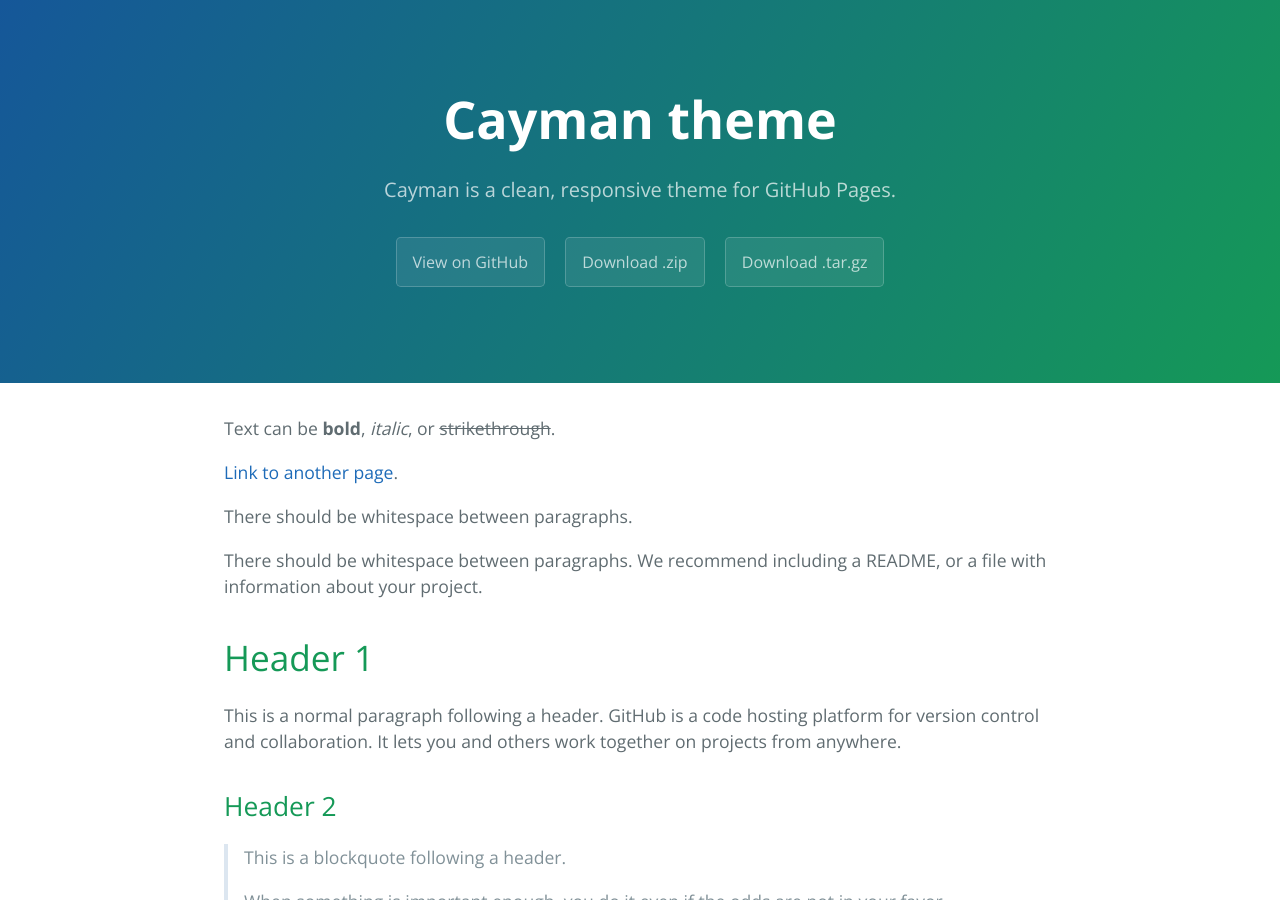
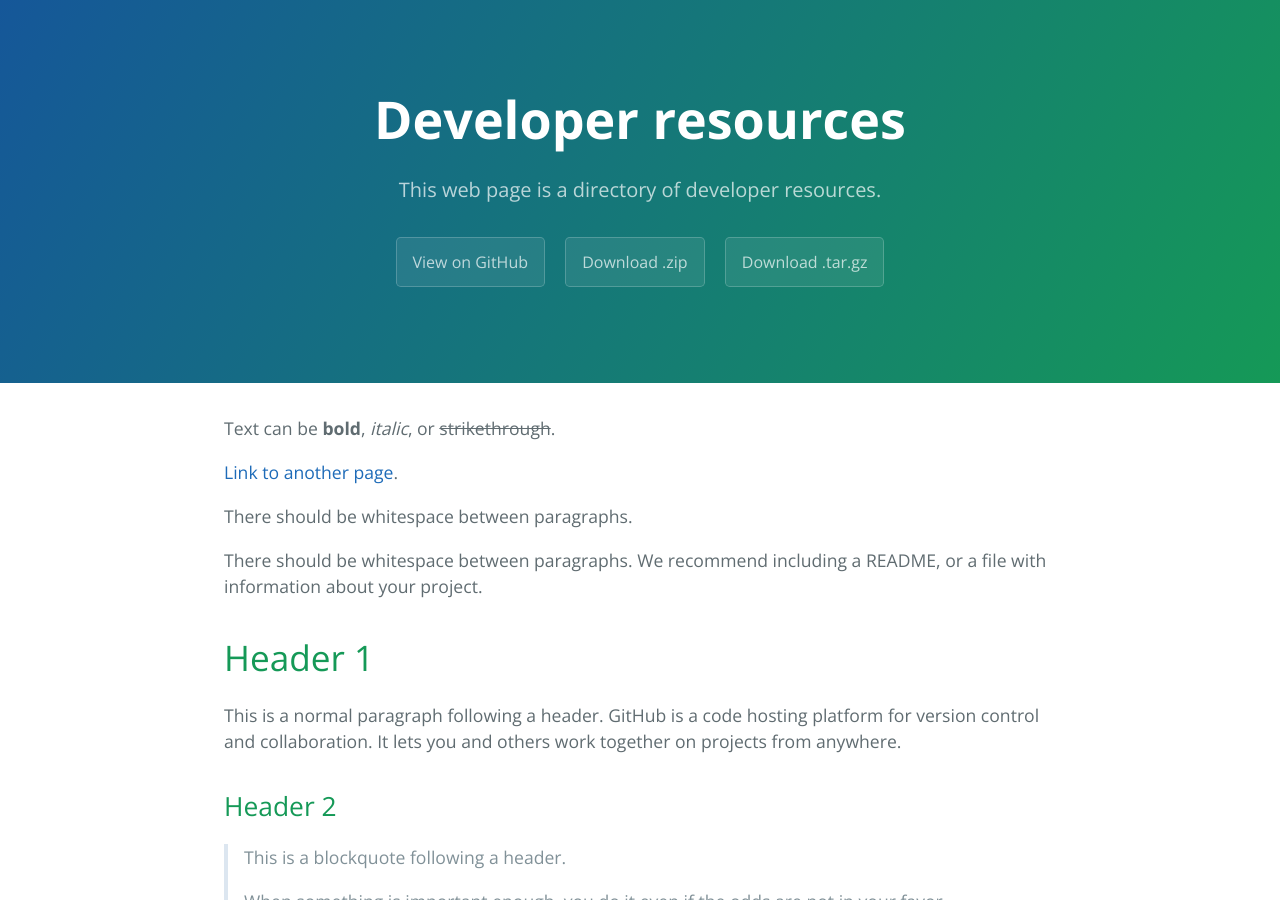
Before and after one commit to richarteq/developer-resources, a Jekyll site: the page built from index.md, in a window 1280 px wide and 900 px high. Built offline with Jekyll 4.4.1, drawn with Linux system fonts in a browser that asks for light colours.

Commit message:
second commit

```diff
--- a/_config.yml
+++ b/_config.yml
@@ -1,5 +1,5 @@
-title: Cayman theme
-description: Cayman is a clean, responsive theme for GitHub Pages.
+title: Developer resources
+description: This web page is a directory of developer resources.
 show_downloads: true
 google_analytics:
 theme: jekyll-theme-cayman
```
